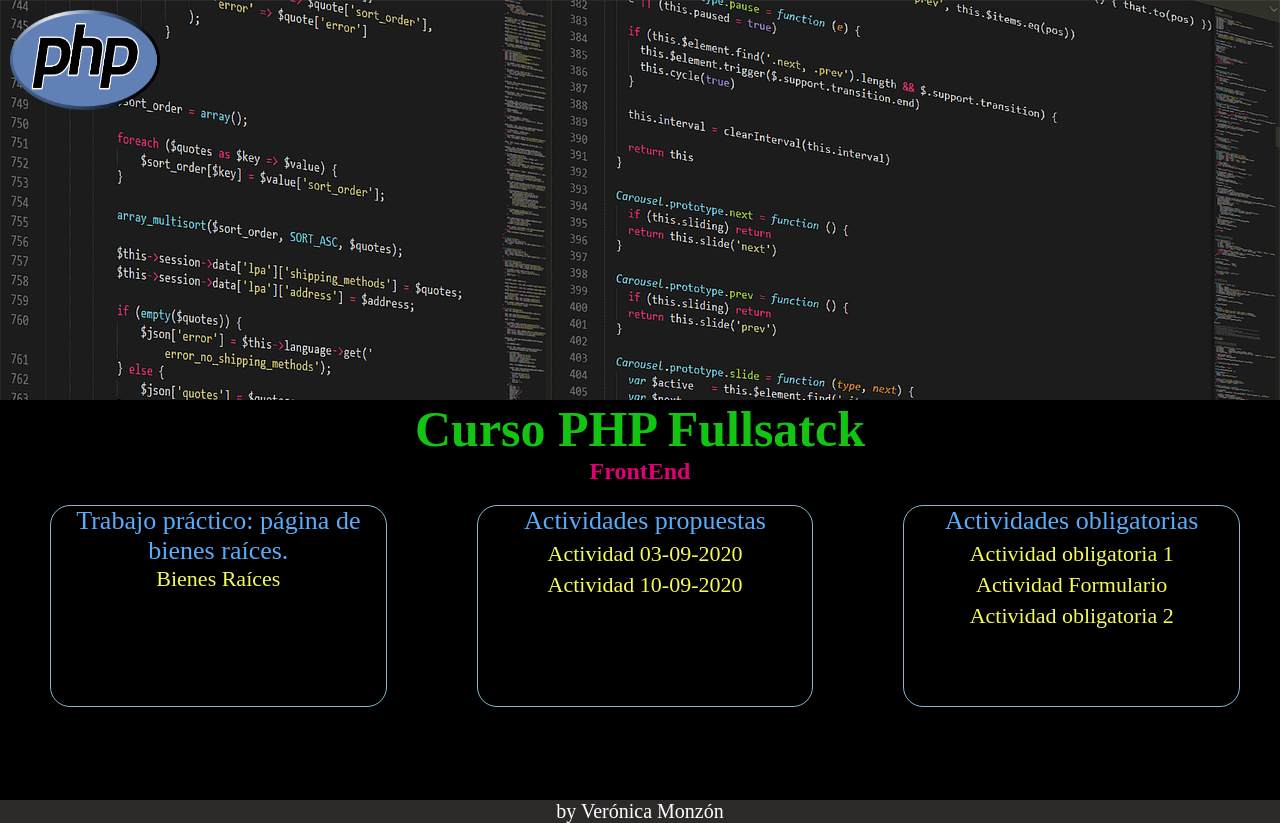
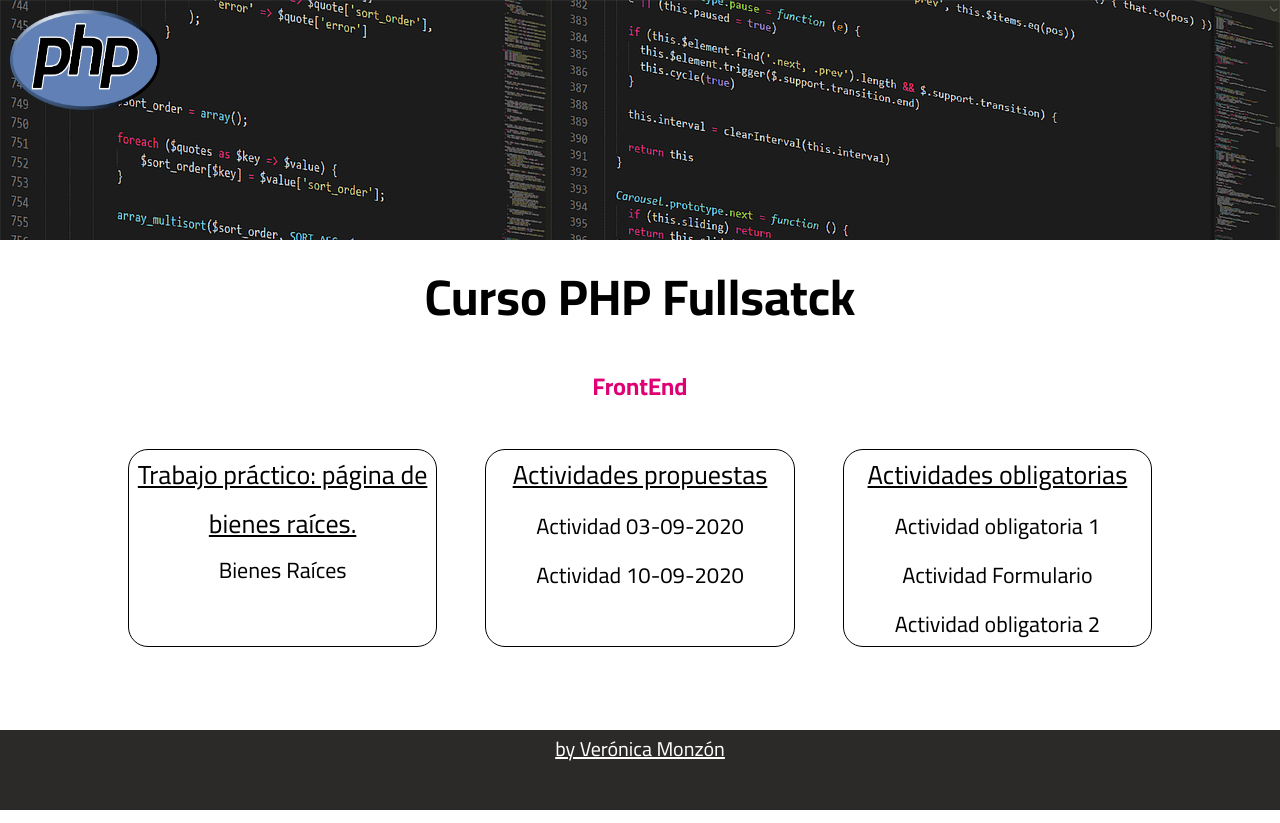
Before and after one commit to VeronicaMonzon/PHP, a PHP site: page / in a window 1280 px wide. Run offline with PHP 8.4, Linux system fonts and the light colour scheme.

Commit message:
update color index

```diff
--- a/css/styleIndex.css
+++ b/css/styleIndex.css
@@ -1,66 +1,75 @@
-*{
-    margin:0px;
-    padding:0px;
+@import url("https://fonts.googleapis.com/css2?family=Cairo:wght@300;400;700&display=swap");
+* {
+  margin: 0px;
+  padding: 0px;
+  font-family: "Cairo", sans-serif;
 }
-header{
-    background-image:url(../img/programming.png);
-    height:50vh;
+header {
+  background-image: url(../img/programming.png);
+  height: 30vh;
 }
-.logo{
-    padding-top:10px;
-    margin-left:10px;
+section {
+  width: 80%;
+  height: 60vh;
+  margin-left: auto;
+  margin-right: auto;
 }
-h1{
-   color:rgb(19, 196, 19);
+.logo {
+  padding-top: 10px;
+  margin-left: 10px;
+}
+h1 {
   font-size: 50px;
   text-align: center;
-
+  margin-bottom: 10px;
+  margin-top: 10px;
 }
-h2{
+h2 {
   text-align: center;
-    color:#DF0174;
+  color: #df0174;
   margin-bottom: 20px;
+  margin-top: 20px;
 }
 
-p{
+p {
   font-size: 26px;
-    color:#58ACFA;
+  text-decoration: underline;
 }
-a{
+a {
   text-decoration: none;
-    color:#F4FA58;
   font-size: 22px;
+  line-height: 2em;
+  color: black;
 }
-section{
- background-color: black;
- height:50vh;
+a:hover {
+  background-color: #df0174;
+  opacity: 0.7;
+  color: white;
+  border-radius: 5px;
+}
 
+.cajaPrincipal {
+  display: flex;
+  justify-content: space-between;
 }
-.cajaPrincipal{
-    display:flex;
-    justify-content: space-between;
-
+.caja {
+  width: 30%;
+  height: auto;
+  text-align: center;
+  margin-top: 20px;
+  border: solid 1px;
+  border-radius: 20px;
 }
-.caja{
-    width:500px;
-    height:200px;
-    text-align:center;
-    border:rgb(136, 184, 212) solid 1px;
-    border-radius: 20px;
-    margin-right: 40px;
-    margin-left: 50px;
-
-
+footer {
+  background-color: rgb(44, 41, 41);
+  height: 10vh;
 }
-footer{
-    background-color: rgb(44, 41, 41);
+footer p {
+  text-align: center;
+  font-size: 20px;
+  color: white;
 }
-footer p{
-    text-align: center;
-    font-size:20px;
-    color:white;
+ul li {
+  list-style: none;
+  margin-top: 5px;
 }
-ul li{
-    list-style: none;
-    margin-top:5px;
-}
--- a/index.html
+++ b/index.html
@@ -17,7 +17,7 @@
       />
     </header>
     <main>
-      <section>
+      <section class="contenedor">
         <h1>Curso PHP Fullsatck</h1>
         <h2>FrontEnd</h2>
         <div class="cajaPrincipal">
@@ -29,32 +29,48 @@
             <p>Actividades propuestas</p>
             <ul>
               <li>
-                <a target="_blank" href="actividades/actividad3092020/index.html">Actividad 03-09-2020</a>
+                <a
+                  target="_blank"
+                  href="actividades/actividad3092020/index.html"
+                  >Actividad 03-09-2020</a
+                >
               </li>
               <li>
-                <a target="_blank" href="actividades/actividad10092020/picachu.html">Actividad 10-09-2020</a>
+                <a
+                  target="_blank"
+                  href="actividades/actividad10092020/picachu.html"
+                  >Actividad 10-09-2020</a
+                >
               </li>
             </ul>
-
-
           </div>
           <div class="caja">
             <p>Actividades obligatorias</p>
             <ul>
-              <li> <a target="_blank" href="Obligatorios/obligatorio1.html">Actividad obligatoria 1</a></li>
-              <li> <a target="_blank" href="Obligatorios/formulario.html">Actividad Formulario</a></li>
-              <li> <a target="_blank" href="Obligatorios/obligatorio2/obligatorio2.html">Actividad obligatoria 2</a></li>
-
+              <li>
+                <a target="_blank" href="Obligatorios/obligatorio1.html"
+                  >Actividad obligatoria 1</a
+                >
+              </li>
+              <li>
+                <a target="_blank" href="Obligatorios/formulario.html"
+                  >Actividad Formulario</a
+                >
+              </li>
+              <li>
+                <a
+                  target="_blank"
+                  href="Obligatorios/obligatorio2/obligatorio2.html"
+                  >Actividad obligatoria 2</a
+                >
+              </li>
             </ul>
-
           </div>
         </div>
       </section>
     </main>
     <footer>
-
-            <p>by Verónica Monzón</p>
-
+      <p>by Verónica Monzón</p>
     </footer>
   </body>
 </html>
```
Lines whose indentation alone changed are shown as unchanged.
